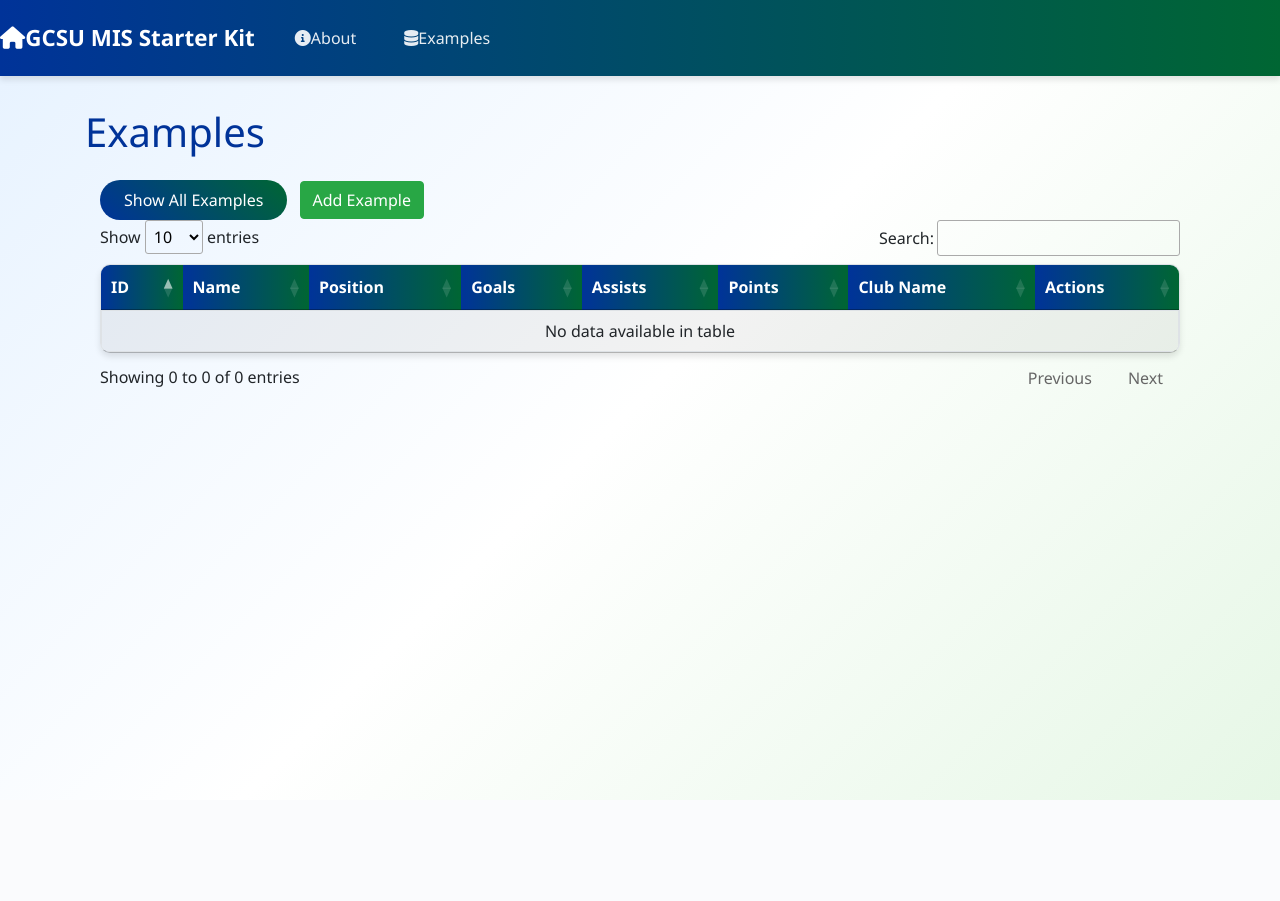
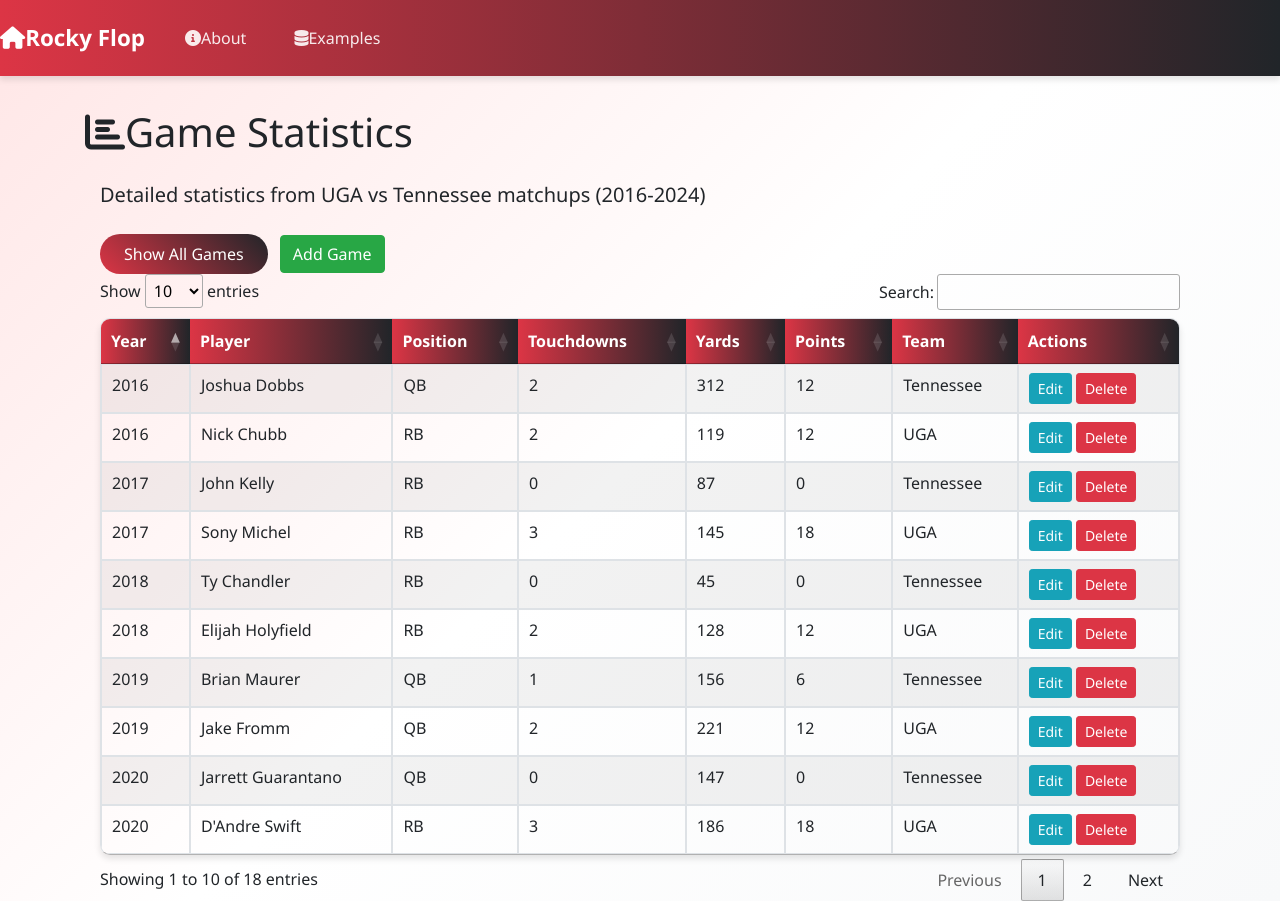
Before and after one commit to Sh0gai/lively-demo2, a Flask app: page /example/ in a window 1280 px wide. Before the commit the page ends 800 px from the top, so only its background shows below. Run offline with Flask 3, Linux system fonts and the light colour scheme; data comes from the database, SQL or seed files in the repository; both versions use the stored data as it was after the commit; data that the repository does not hold is empty; some libraries are stand-ins or nearby versions.

Commit message:
Transform site to Rocky Flop - UGA vs Tennessee football dominance showcase

```diff
--- a/app/templates/base.html
+++ b/app/templates/base.html
@@ -2,25 +2,25 @@
 <html lang="en">
 <head>
     <meta charset="UTF-8">
-    <title>GCSU MIS Starter Kit</title>
+    <title>Rocky Flop</title>
     <link href="https://stackpath.bootstrapcdn.com/bootstrap/4.5.2/css/bootstrap.min.css" rel="stylesheet">
     <link href="https://cdnjs.cloudflare.com/ajax/libs/font-awesome/6.0.0/css/all.min.css" rel="stylesheet">
     <style>
         :root {
-            --gcsu-blue: #003399;
-            --gcsu-green: #006633;
-            --gcsu-light-blue: #e6f2ff;
-            --gcsu-light-green: #e6f7e6;
+            --primary-red: #dc3545;
+            --primary-black: #212529;
+            --light-red: #ffe6e6;
+            --light-black: #f8f9fa;
         }
 
         body {
-            background: linear-gradient(135deg, var(--gcsu-light-blue) 0%, #ffffff 50%, var(--gcsu-light-green) 100%);
+            background: linear-gradient(135deg, var(--light-red) 0%, #ffffff 50%, var(--light-black) 100%);
             min-height: 100vh;
             font-family: 'Segoe UI', Tahoma, Geneva, Verdana, sans-serif;
         }
 
         .navbar-gcsu {
-            background: linear-gradient(90deg, var(--gcsu-blue) 0%, var(--gcsu-green) 100%);
+            background: linear-gradient(90deg, var(--primary-red) 0%, var(--primary-black) 100%);
             box-shadow: 0 4px 6px rgba(0, 0, 0, 0.1);
             padding: 1rem 0;
         }
@@ -68,12 +68,12 @@
         }
 
         .alert-success {
-            background: linear-gradient(45deg, var(--gcsu-green), #28a745);
+            background: linear-gradient(45deg, var(--primary-red), var(--primary-black));
             color: white;
         }
 
         .btn-primary {
-            background: linear-gradient(45deg, var(--gcsu-blue), var(--gcsu-green));
+            background: linear-gradient(45deg, var(--primary-red), var(--primary-black));
             border: none;
             border-radius: 25px;
             padding: 0.5rem 1.5rem;
@@ -83,7 +83,7 @@
 
         .btn-primary:hover {
             transform: translateY(-2px);
-            box-shadow: 0 4px 8px rgba(0, 51, 153, 0.3);
+            box-shadow: 0 4px 8px rgba(220, 53, 69, 0.3);
         }
 
         .card {
@@ -98,7 +98,7 @@
         }
 
         h1, h2, h3 {
-            color: var(--gcsu-blue);
+            color: var(--primary-black);
         }
 
         .table {
@@ -108,7 +108,7 @@
         }
 
         .table thead th {
-            background: linear-gradient(90deg, var(--gcsu-blue), var(--gcsu-green));
+            background: linear-gradient(90deg, var(--primary-red), var(--primary-black));
             color: white;
             border: none;
             font-weight: 600;
@@ -118,7 +118,7 @@
 <body>
     <nav class="navbar navbar-expand-lg navbar-gcsu">
         <a class="navbar-brand" href="{{ url_for('index') }}">
-            <i class="fas fa-home me-2"></i>GCSU MIS Starter Kit
+            <i class="fas fa-home me-2"></i>Rocky Flop
         </a>
         <div class="collapse navbar-collapse">
             <ul class="navbar-nav mr-auto">
--- a/app/templates/examples.html
+++ b/app/templates/examples.html
@@ -2,22 +2,23 @@
 
 {% block content %}
 
-    <h1>Examples</h1>
+    <h1><i class="fas fa-chart-bar me-3"></i>Game Statistics</h1>
 
 
 <div class="container mt-4">
-    <a class="btn btn-primary" href="{{ url_for('examples.show_examples') }}">Show All Examples</a>
-    <a class="btn btn-success ml-2" href="{{ url_for('examples.show_examples', add='true') }}">Add Example</a>
+    <p class="lead mb-4">Detailed statistics from UGA vs Tennessee matchups (2016-2024)</p>
+    <a class="btn btn-primary" href="{{ url_for('examples.show_examples') }}">Show All Games</a>
+    <a class="btn btn-success ml-2" href="{{ url_for('examples.show_examples', add='true') }}">Add Game</a>
     <table id="data-table" class="table table-striped table-bordered mt-4">
         <thead>
             <tr>
-                <th>ID</th>
-                <th>Name</th>
+                <th>Year</th>
+                <th>Player</th>
                 <th>Position</th>
-                <th>Goals</th>
-                <th>Assists</th>
+                <th>Touchdowns</th>
+                <th>Yards</th>
                 <th>Points</th>
-                <th>Club Name</th>
+                <th>Team</th>
                 <th>Actions</th>
             </tr>
         </thead>
@@ -36,7 +37,7 @@
   <div class="modal-dialog" role="document">
     <div class="modal-content">
       <div class="modal-header">
-        <h5 class="modal-title" id="editModalLabel">Edit Example</h5>
+        <h5 class="modal-title" id="editModalLabel">Edit Game Stats</h5>
         <a href="{{ url_for('examples.show_examples') }}" class="close" aria-label="Close">
           <span aria-hidden="true">&times;</span>
         </a>
@@ -45,7 +46,7 @@
         {% if edit_example %}
         <form action="{{ url_for('examples.edit_example', athlete_id=edit_example.athlete_id) }}" method="post">
           <div class="form-group">
-            <label for="editName">Name:</label>
+            <label for="editName">Player:</label>
             <input type="text" class="form-control" id="editName" name="name" value="{{ edit_example.name }}" required>
           </div>
           <div class="form-group">
@@ -53,16 +54,23 @@
             <input type="text" class="form-control" id="editPosition" name="position" value="{{ edit_example.position }}" required>
           </div>
           <div class="form-group">
-            <label for="editGoals">Goals:</label>
+            <label for="editGoals">Touchdowns:</label>
             <input type="number" class="form-control" id="editGoals" name="goals" value="{{ edit_example.goals }}" required>
           </div>
           <div class="form-group">
-            <label for="editAssists">Assists:</label>
+            <label for="editAssists">Yards:</label>
             <input type="number" class="form-control" id="editAssists" name="assists" value="{{ edit_example.assists }}" required>
           </div>
           <div class="form-group">
-            <label for="editClubName">Club Name:</label>
-            <input type="text" class="form-control" id="editClubName" name="club_name" value="{{ edit_example.club_name or '' }}">
+            <label for="editClubName">Team:</label>
+            <select class="form-control" id="editClubName" name="club_name">
+                <option value="UGA" {{ 'selected' if edit_example.club_name == 'UGA' else '' }}>UGA</option>
+                <option value="Tennessee" {{ 'selected' if edit_example.club_name == 'Tennessee' else '' }}>Tennessee</option>
+            </select>
+          </div>
+          <div class="form-group">
+            <label for="editGameYear">Game Year:</label>
+            <input type="number" class="form-control" id="editGameYear" name="game_year" value="{{ edit_example.game_year or 2024 }}" min="2016" max="2024" required>
           </div>
         </div>
         <div class="modal-footer">
@@ -115,7 +123,7 @@
   <div class="modal-dialog" role="document">
     <div class="modal-content">
       <div class="modal-header">
-        <h5 class="modal-title" id="addModalLabel">Add New Example</h5>
+        <h5 class="modal-title" id="addModalLabel">Add New Game Stats</h5>
         <a href="{{ url_for('examples.show_examples') }}" class="close" aria-label="Close">
           <span aria-hidden="true">&times;</span>
         </a>
@@ -123,7 +131,7 @@
       <div class="modal-body">
         <form action="{{ url_for('examples.add_example') }}" method="post">
           <div class="form-group">
-            <label for="addName">Name:</label>
+            <label for="addName">Player:</label>
             <input type="text" class="form-control" id="addName" name="name" required>
           </div>
           <div class="form-group">
@@ -131,21 +139,28 @@
             <input type="text" class="form-control" id="addPosition" name="position" required>
           </div>
           <div class="form-group">
-            <label for="addGoals">Goals:</label>
+            <label for="addGoals">Touchdowns:</label>
             <input type="number" class="form-control" id="addGoals" name="goals" value="0" required>
           </div>
           <div class="form-group">
-            <label for="addAssists">Assists:</label>
+            <label for="addAssists">Yards:</label>
             <input type="number" class="form-control" id="addAssists" name="assists" value="0" required>
           </div>
           <div class="form-group">
-            <label for="addClubName">Club Name:</label>
-            <input type="text" class="form-control" id="addClubName" name="club_name">
+            <label for="addClubName">Team:</label>
+            <select class="form-control" id="addClubName" name="club_name">
+                <option value="UGA">UGA</option>
+                <option value="Tennessee">Tennessee</option>
+            </select>
+          </div>
+          <div class="form-group">
+            <label for="addGameYear">Game Year:</label>
+            <input type="number" class="form-control" id="addGameYear" name="game_year" value="2024" min="2016" max="2024" required>
           </div>
         </div>
         <div class="modal-footer">
           <a href="{{ url_for('examples.show_examples') }}" class="btn btn-secondary">Cancel</a>
-          <button type="submit" class="btn btn-success">Add Example</button>
+          <button type="submit" class="btn btn-success">Add Game Stats</button>
         </div>
         </form>
     </div>
```
Also changed, not shown: app/blueprints/examples.py (+48 -33 lines), app/db_connect.py (+74 -22 lines), app/templates/about.html (+72 -3 lines), app/templates/index.html (+16 -16 lines), database/schema.sql (+22 -3 lines), database/seed_data.sql (+24 -7 lines), test_db.py (added, +51 -0 lines), .claude/settings.local.json, football_stats.db (added).
